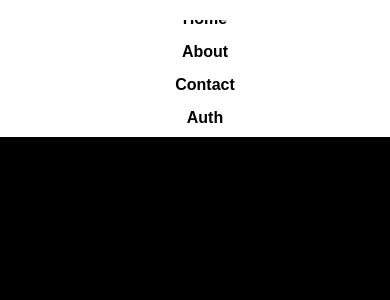
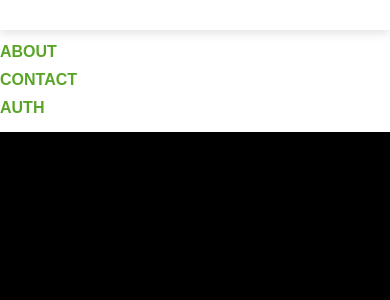
Before and after one commit to Eshhaa11/React-lesson1, a React (Create React App) app: page /about in a window 390 px wide. Shown: the top 300 px of the page. Built offline with nearby package versions, Linux system fonts and the light colour scheme.

Commit message:
style: Update HeaderComponent styles for improved layout and responsiveness

```diff
--- a/src/Components/HeaderComponent.css
+++ b/src/Components/HeaderComponent.css
@@ -1,48 +1,89 @@
 header {
     display: flex;
     justify-content: center;
-    gap: 280px;
-    align-items: center;
-    padding: 10px;
-    background-color:white;
+    gap: 15px;
+    background-color: white;
     width: 100%;
     position: fixed;
     top: 0;
     left: 0;
+    padding: 15px 0;
     z-index: 1000;
+    box-shadow: 0 4px 10px rgba(0, 0, 0, 0.1);
 }
 
+/* Navigation Links */
 .nav-links {
+    position: relative;
+    text-transform: uppercase;
     text-decoration: none;
-    color: black;
-    font-weight: bold;
-    font-size: 20px;
+    color: rgb(90, 165, 41);
+    font-family: sans-serif;
+    font-size: 18px;
+    font-weight: 600;
     padding: 10px 20px;
-    cursor: pointer;
+    transition: 0.5s;
+    z-index: 1;
+}
+
+.nav-links::before {
+    content: '';
+    position: absolute;
+    top: 0;
+    left: 0;
+    width: 100%;
+    height: 100%;
+    border-top: 2px solid rgb(0, 102, 165);
+    border-bottom: 2px solid rgb(0, 102, 165);
+    transform: scaleY(2);
+    opacity: 0;
+    transition: 0.3s;
+}
+
+.nav-links::after {
+    content: '';
+    position: absolute;
+    top: 0;
+    left: 0;
+    width: 100%;
+    height: 100%;
+    background-color: white;
+    transform: scale(0);
+    opacity: 0;
+    transition: 0.3s;
+    z-index: -1;
 }
 
 .nav-links:hover {
-    background-color: black;
-    color: white;
-    border-radius: 10px;
+    color: rgb(90, 165, 41);
 }
 
+.nav-links:hover::before {
+    transform: scaleY(1);
+    opacity: 1;
+}
+
+.nav-links:hover::after {
+    transform: scale(1);
+    opacity: 1;
+}
+
+/* Responsive Design */
 @media (max-width: 1024px) {
     header {
-        gap: 30px;
+        gap: 10px;
     }
 
     .nav-links {
-        font-size: 18px;
+        font-size: 16px;
         padding: 8px 15px;
     }
 }
 
-/* Responsive Design for Mobile Devices */
 @media (max-width: 768px) {
     header {
         flex-direction: column;
-        gap: 15px;
+        gap: 10px;
     }
 
     .nav-links {
```
